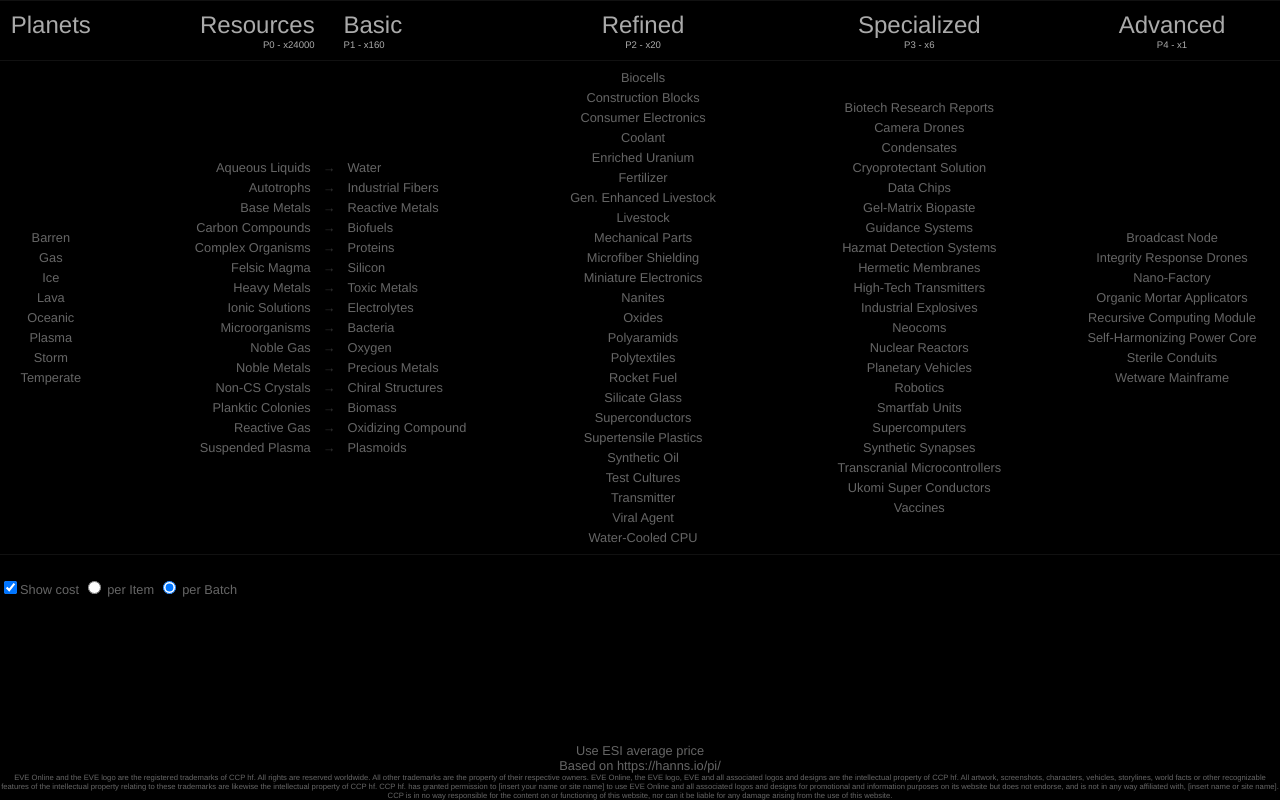
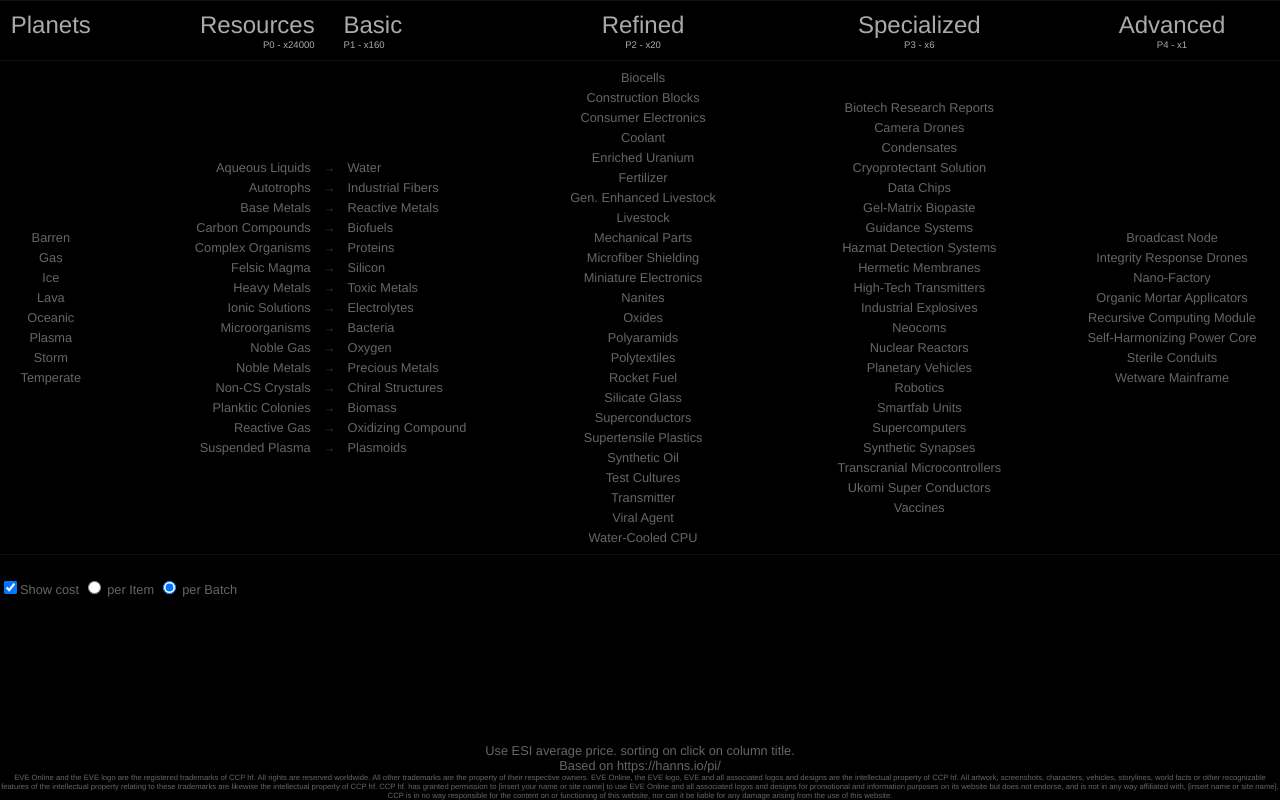
Before and after one commit to dhomo/pi, a plain HTML site: page index.html in a window 1280 px wide. Drawn offline with nearby package versions, Linux system fonts and the light colour scheme; no server answers.

Commit message:
add note

```diff
--- a/index.html
+++ b/index.html
@@ -397,7 +397,7 @@ tr.footer {
 	</div>
 	<canvas id="canvas"></canvas>
 	<div style="position: fixed; bottom: 0; text-align: center; width: 100%;">
-		Use ESI average price
+		Use ESI average price. sorting on click on column title.
 		<br> Based on https://hanns.io/pi/
 		<br>
 		<small style="font-size: 0.6em">EVE Online and the EVE logo are the registered trademarks of CCP hf. All rights are reserved worldwide. All other trademarks are the property of their respective owners. EVE Online, the EVE logo, EVE and all associated logos and designs are the intellectual property of CCP hf. All artwork, screenshots, characters, vehicles, storylines, world facts or other recognizable features of the intellectual property relating to these trademarks are likewise the intellectual property of CCP hf. CCP hf. has granted permission to [insert your name or site name] to use EVE Online and all associated logos and designs for promotional and information purposes on its website but does not endorse, and is not in any way affiliated with, [insert name or site name]. CCP is in no way responsible for the content on or functioning of this website, nor can it be liable for any damage arising from the use of this website.</small>
```
